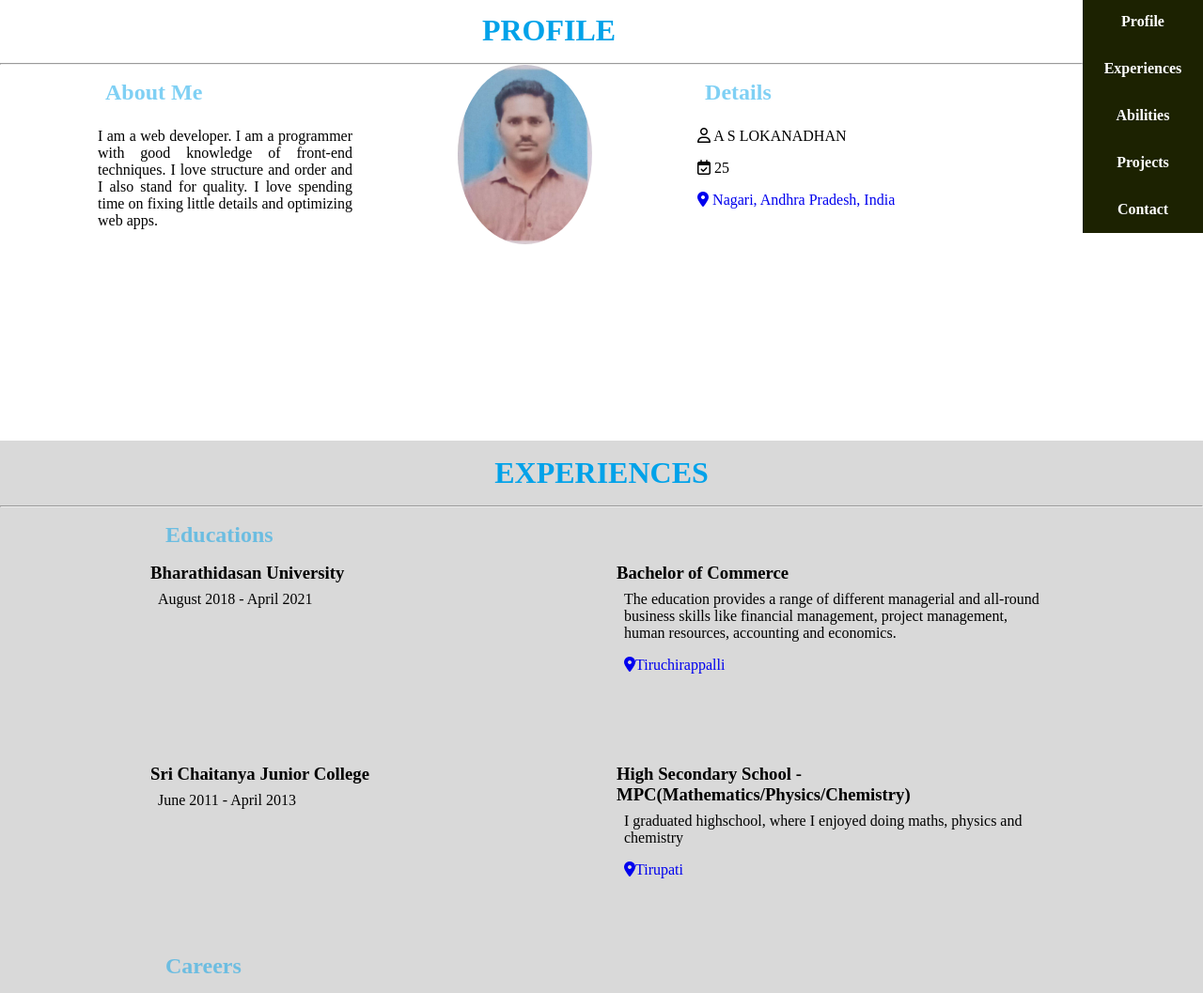
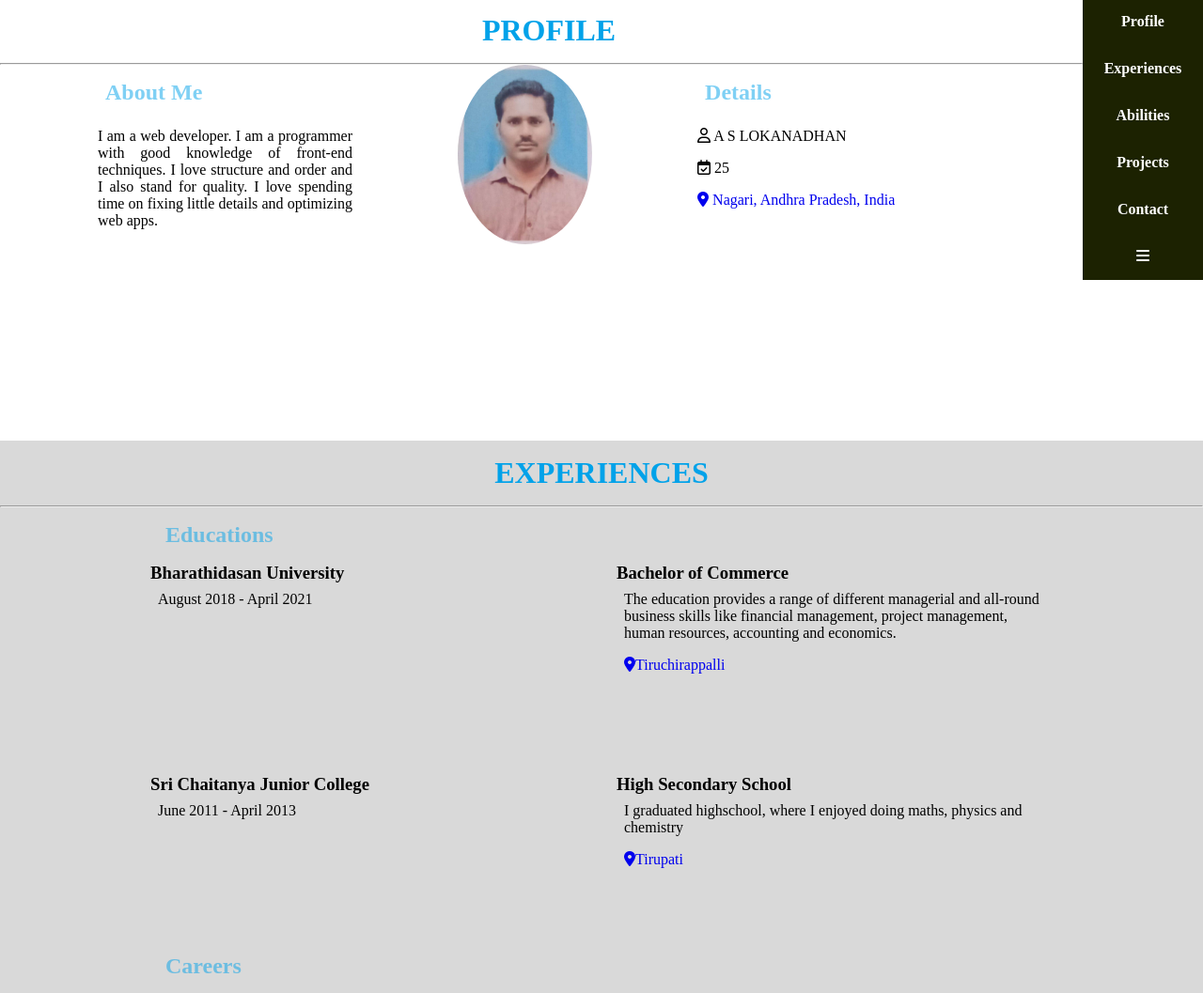
Before and after one commit to srilokanas/resume-by-lok, a plain HTML site: page index.html in a window 1280 px wide. Shown: the part 802-1859 px from the top of the page at 94% size. Drawn offline with Linux system fonts and the light colour scheme.

Commit message:
Update index.html

```diff
--- a/index.html
+++ b/index.html
@@ -21,12 +21,15 @@
         </div>
     </div>
     <div class="main">
-        <nav id="navbar">
+        <nav id="myNavbar" class="navbar">
             <a href="#profile">Profile</a>
             <a href="#experiences">Experiences</a>
             <a href="#abilities">Abilities</a>
             <a href="#projects">Projects</a>
             <a href="#contact">Contact</a>
+            <a href="javascript:void(0);" class="icon" onclick="myNavbar()">
+                <i class="fa-solid fa-bars"></i>
+            </a>
         </nav>
         <h1>profile</h1>
         <hr />
@@ -71,7 +74,7 @@
                     <p>June 2011 - April 2013</p>
                 </div>
                 <div class="description">
-                    <h3>High Secondary School - MPC(Mathematics/Physics/Chemistry)</h3>
+                    <h3>High Secondary School</h3>
                     <p>I graduated highschool, where I enjoyed doing maths, physics and chemistry</p>
                     <p>
                         <a href="https://goo.gl/maps/X3bmi2b3xLmw5ZdN7" target="_blank"><i class="fa-solid fa-location-dot"></i></i>Tirupati</a>
```
